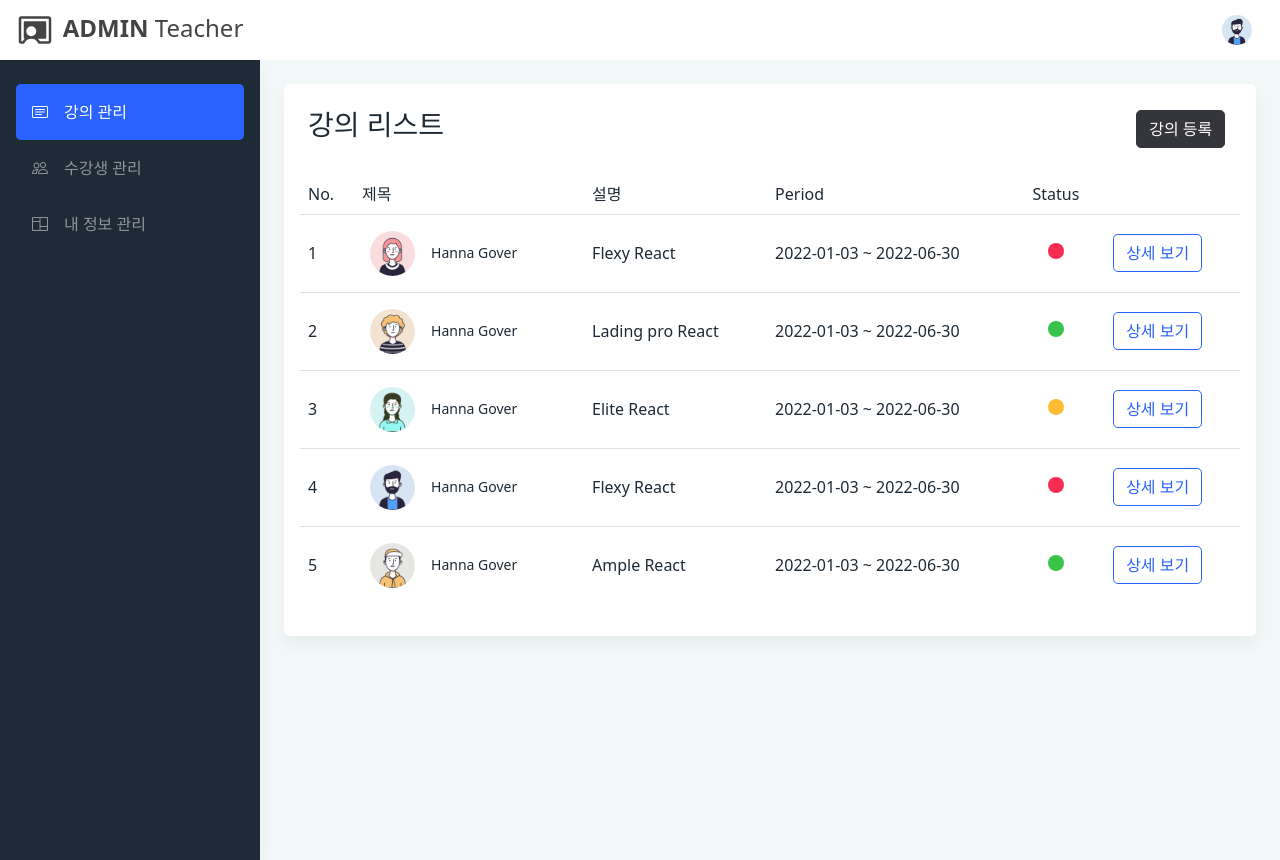
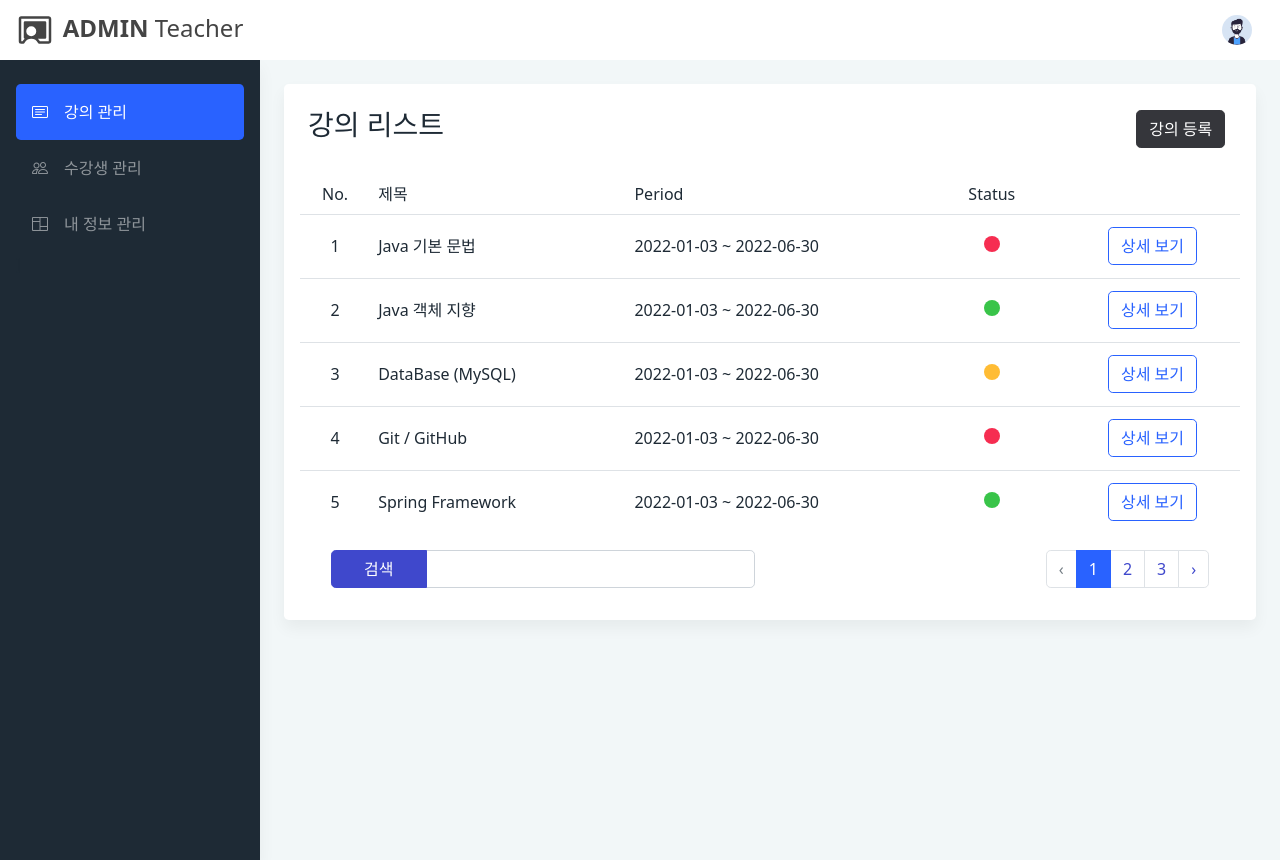
Before and after one commit to works-hook/hannah-education-admin-front, a React (Create React App) app: page /#/lectures in a window 1280 px wide. Built offline with nearby package versions, Linux system fonts and the light colour scheme; a web font is replaced by a local one.

Commit message:
feat(lectures): modify list page at large and add list footer

```diff
--- a/src/assets/customStyle.css
+++ b/src/assets/customStyle.css
@@ -66,3 +66,29 @@ a {
 .introduce > div {
     height: 430px !important;
 }
+
+tbody > .list-td > td {
+    height: 4rem;
+}
+
+.text-center {
+    text-align: center;
+}
+
+.search {
+    width: 40% !important
+}
+
+.searchBtn {
+    width: 6rem;
+    cursor: default !important;
+}
+
+.active > .page-link {
+    background-color: #3f48cc;
+    border-color: #3f48cc;
+}
+
+.page-link:hover, .page-link {
+    color: #3f48cc;
+}
--- a/src/views/lectures/Lectures.js
+++ b/src/views/lectures/Lectures.js
@@ -1,72 +1,119 @@
-import { Card, CardBody, CardTitle, Col, Container, Row, Table } from "reactstrap";
+import {
+    Card,
+    CardBody,
+    CardTitle,
+    Col,
+    Container,
+    Row,
+    Table,
+    Button
+} from "reactstrap";
 import { Link } from "react-router-dom";
-import { Button } from "react-bootstrap";
-import user1 from "../../assets/images/users/user1.jpg";
-import user2 from "../../assets/images/users/user2.jpg";
-import user3 from "../../assets/images/users/user3.jpg";
-import user4 from "../../assets/images/users/user4.jpg";
-import user5 from "../../assets/images/users/user5.jpg";
+import { useState } from "react";
+import ListFooter from "../utils/ListFooter";
 
 const tableData = [
     {
         id: 1,
-        avatar: user1,
-        name: "Hanna Gover",
-        project: "Flexy React",
+        name: "Java 기본 문법",
         status: "danger",
         startDate: "2022-01-03",
         endDate: "2022-06-30",
     },
     {
         id: 2,
-        avatar: user2,
-        name: "Hanna Gover",
-        project: "Lading pro React",
+        name: "Java 객체 지향",
         status: "success",
         startDate: "2022-01-03",
         endDate: "2022-06-30",
     },
     {
         id: 3,
-        avatar: user3,
-        name: "Hanna Gover",
-        project: "Elite React",
+        name: "DataBase (MySQL)",
         status: "warning",
         startDate: "2022-01-03",
         endDate: "2022-06-30",
     },
     {
         id: 4,
-        avatar: user4,
-        name: "Hanna Gover",
-        project: "Flexy React",
+        name: "Git / GitHub",
         status: "danger",
         startDate: "2022-01-03",
         endDate: "2022-06-30",
     },
     {
         id: 5,
-        avatar: user5,
-        name: "Hanna Gover",
-        project: "Ample React",
+        name: "Spring Framework",
         status: "success",
+        startDate: "2022-01-03",
+        endDate: "2022-06-30",
+    },
+    {
+        id: 6,
+        name: "Spring Framework",
+        status: "danger",
+        startDate: "2022-01-03",
+        endDate: "2022-06-30",
+    },
+    {
+        id: 7,
+        name: "Spring Framework",
+        status: "warning",
+        startDate: "2022-01-03",
+        endDate: "2022-06-30",
+    },
+    {
+        id: 8,
+        name: "Spring Framework",
+        status: "success",
+        startDate: "2022-01-03",
+        endDate: "2022-06-30",
+    },
+    {
+        id: 9,
+        name: "Spring Framework",
+        status: "danger",
+        startDate: "2022-01-03",
+        endDate: "2022-06-30",
+    },
+    {
+        id: 10,
+        name: "Spring Framework",
+        status: "success",
+        startDate: "2022-01-03",
+        endDate: "2022-06-30",
+    },
+    {
+        id: 11,
+        name: "Spring Framework",
+        status: "danger",
         startDate: "2022-01-03",
         endDate: "2022-06-30",
     },
 ];
 
 const Lectures = () => {
+    const [search, setSearch] = useState("");
+    const onSearchChange = (e) => setSearch(e.target.value);
+
+    const searchData = tableData.filter((data) => {
+        return data.name.toLocaleLowerCase().includes(search.toLocaleLowerCase());
+    });
+
+    const [page, setPage] = useState(1);
+    const offset = (page - 1) * 5;
+
     return (<div>
         <Card>
             <CardBody>
                 <Container>
-                    <Row className="d-flex">
+                    <Row>
                         <Col className="p-2 w-100">
                             <CardTitle tag="h3">{ "강의 리스트" }</CardTitle>
                         </Col>
                         <Col className="d-flex flex-row-reverse align-items-center">
                             <Link to="/lecture">
-                                <Button variant="secondary">
+                                <Button color="secondary">
                                     강의 등록
                                 </Button>
                             </Link>
@@ -77,41 +124,25 @@ const Lectures = () => {
                 <Table className="no-wrap mt-3 align-middle" responsive borderless>
                     <thead>
                     <tr>
-                        <th>No.</th>
+                        <th className="text-center">No.</th>
                         <th>제목</th>
-                        <th>설명</th>
                         <th>Period</th>
                         <th>Status</th>
                         <th></th>
                     </tr>
                     </thead>
                     <tbody>
-                    { tableData.map((tdata, index) => (
-                        <tr key={ index } className="border-top">
-                            <td>{ tdata.id }</td>
-                            <td>
-                                <div className="d-flex align-items-center p-2">
-                                    <img
-                                        src={ tdata.avatar }
-                                        className="rounded-circle"
-                                        alt="avatar"
-                                        width="45"
-                                        height="45"
-                                    />
-                                    <div className="ms-3">
-                                        <h6 className="mb-0">{ tdata.name }</h6>
-                                        <span className="text-muted">{ tdata.email }</span>
-                                    </div>
-                                </div>
-                            </td>
-                            <td>{ tdata.project }</td>
+                    { searchData.slice(offset, offset + 5).map((tdata, index) => (
+                        <tr key={ index } className="border-top list-td">
+                            <td className="text-center">{ tdata.id }</td>
+                            <td>{ tdata.name }</td>
                             <td>{ tdata.startDate + " ~ " + tdata.endDate }</td>
                             <td>
                                 <span className={`p-2 bg-${ tdata.status } rounded-circle d-inline-block ms-3`}></span>
                             </td>
-                            <td>
+                            <td className="text-center">
                                 <Link to={`/lecture/${ tdata.id }`}>
-                                    <Button variant="outline-primary">
+                                    <Button color="outline-primary">
                                         상세 보기
                                     </Button>
                                 </Link>
@@ -120,6 +151,13 @@ const Lectures = () => {
                     ))}
                     </tbody>
                 </Table>
+                <ListFooter
+                    search={ search }
+                    onSearchChange={ onSearchChange }
+                    total={ searchData.length }
+                    page={ page }
+                    setPage={ setPage }
+                />
             </CardBody>
         </Card>
     </div>);
```
